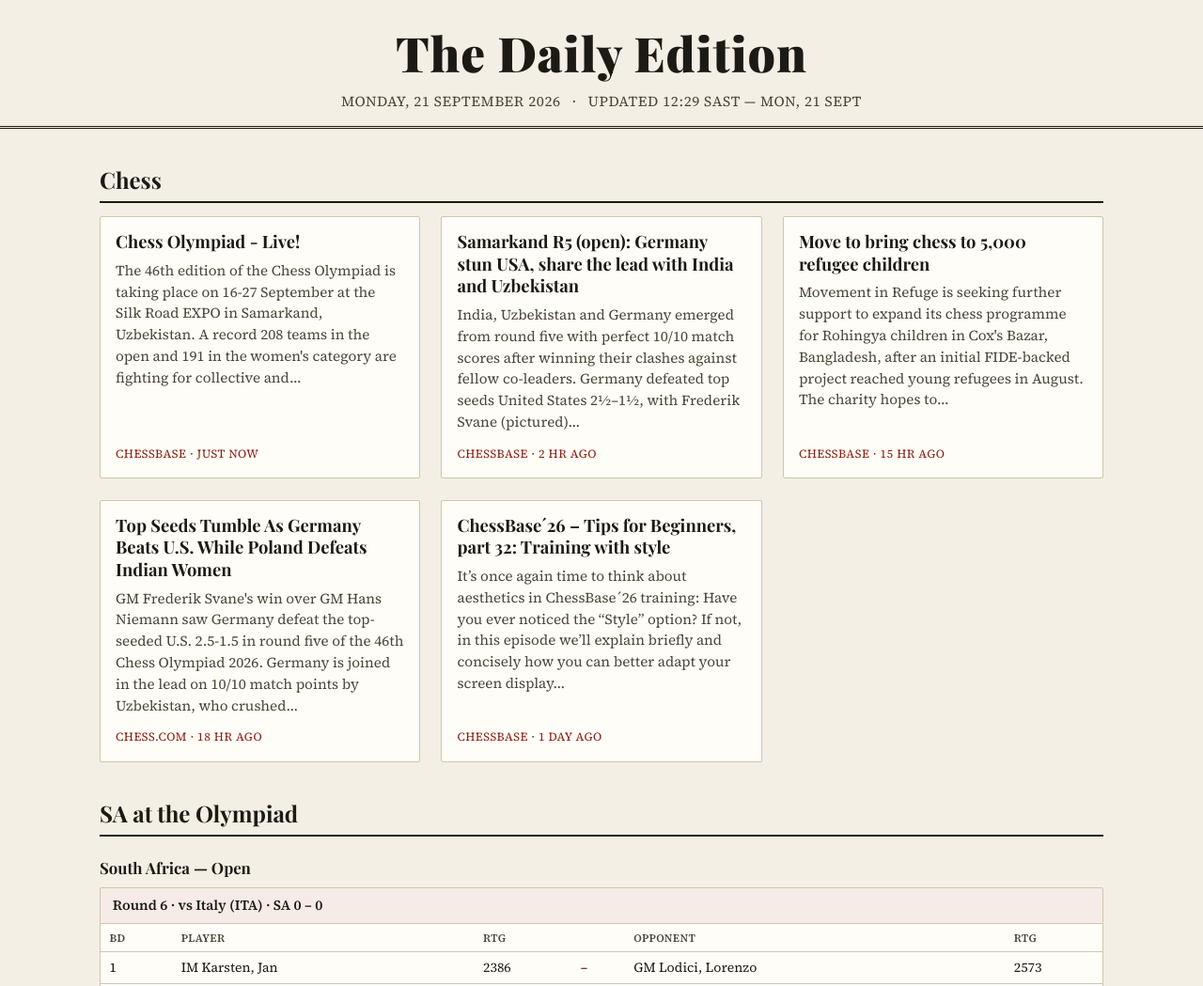
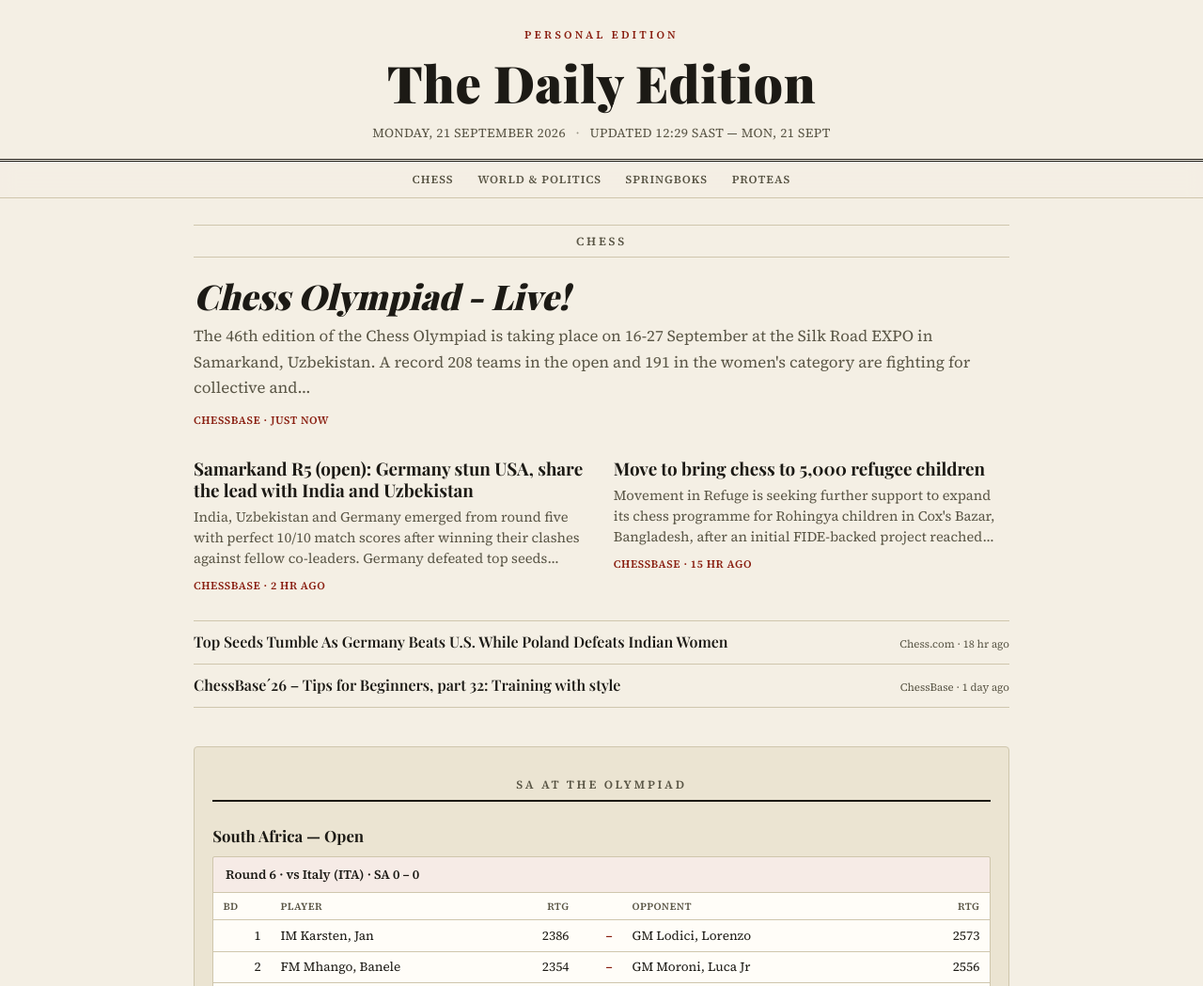
Before and after one commit to heynsanthon-ui/DailyNews, a website: page docs/index.html in a window 1280 px wide. Shown: the top 1049 px of the page at 94% size. Drawn offline with nearby package versions, Linux system fonts and the light colour scheme; a web font is replaced by a local one.

Commit message:
Redesign as a personal broadsheet, not a dashboard
Replaces the uniform card grid with real editorial hierarchy: one
lead story per section (large italic serif headline, full summary),
two secondary stories, then the rest as a compact "in brief" list —
size and density now signal importance instead of every story getting
identical treatment.

Also adds: a proper masthead kicker, a sticky jump-nav across the
four sections, and a distinct "scoreboard" treatment for the chess
results/standings/performance tables (tinted panel, tabular numerals,
right-aligned figures) so they read as reference material rather than
imitating the news cards above them.

Co-Authored-By: Claude Sonnet 5 <noreply@anthropic.com>

```diff
--- a/docs/app.js
+++ b/docs/app.js
@@ -12,16 +12,31 @@ function relativeTime(isoDate) {
   return `${days} day${days === 1 ? "" : "s"} ago`;
 }
 
-function renderCard(article) {
+function cell(tag, text, className) {
+  const el = document.createElement(tag);
+  if (text != null) el.textContent = text;
+  if (className) el.className = className;
+  return el;
+}
+
+function numCell(text) {
+  return cell("td", text, "num");
+}
+
+function storyMeta(article) {
+  return [article.source, relativeTime(article.publishedAt)].filter(Boolean).join(" · ");
+}
+
+function renderLead(article) {
   const a = document.createElement("a");
-  a.className = "card";
+  a.className = "story-link story-lead" + (article.image ? "" : " no-image");
   a.href = article.link;
   a.target = "_blank";
   a.rel = "noopener noreferrer";
 
   if (article.image) {
     const img = document.createElement("img");
-    img.className = "card-image";
+    img.className = "story-lead-image";
     img.src = article.image;
     img.alt = "";
     img.loading = "lazy";
@@ -31,59 +46,85 @@ function renderCard(article) {
   }
 
   const body = document.createElement("div");
-  body.className = "card-body";
+  body.appendChild(cell("h3", article.title, "story-lead-headline"));
+  if (article.summary) body.appendChild(cell("p", article.summary, "story-lead-summary"));
+  body.appendChild(cell("div", storyMeta(article), "story-meta"));
+  a.appendChild(body);
 
-  const headline = document.createElement("h3");
-  headline.className = "card-headline";
-  headline.textContent = article.title;
-  body.appendChild(headline);
+  return a;
+}
 
-  if (article.summary) {
-    const summary = document.createElement("p");
-    summary.className = "card-summary";
-    summary.textContent = article.summary;
-    body.appendChild(summary);
+function renderSecondary(article) {
+  const a = document.createElement("a");
+  a.className = "story-link";
+  a.href = article.link;
+  a.target = "_blank";
+  a.rel = "noopener noreferrer";
+
+  if (article.image) {
+    const img = document.createElement("img");
+    img.className = "story-secondary-image";
+    img.src = article.image;
+    img.alt = "";
+    img.loading = "lazy";
+    img.referrerPolicy = "no-referrer";
+    img.onerror = () => img.remove();
+    a.appendChild(img);
   }
 
-  const meta = document.createElement("div");
-  meta.className = "card-meta";
-  meta.textContent = [article.source, relativeTime(article.publishedAt)].filter(Boolean).join(" · ");
-  body.appendChild(meta);
+  a.appendChild(cell("h4", article.title, "story-secondary-headline"));
+  if (article.summary) a.appendChild(cell("p", article.summary, "story-secondary-summary"));
+  a.appendChild(cell("div", storyMeta(article), "story-meta"));
 
-  a.appendChild(body);
+  return a;
+}
+
+function renderBrief(article) {
+  const a = document.createElement("a");
+  a.className = "story-link story-brief";
+  a.href = article.link;
+  a.target = "_blank";
+  a.rel = "noopener noreferrer";
+
+  a.appendChild(cell("span", article.title, "story-brief-headline"));
+  a.appendChild(cell("span", storyMeta(article), "story-brief-meta"));
+
   return a;
 }
 
 function renderSection(section) {
   const wrap = document.createElement("section");
   wrap.className = "section";
+  wrap.id = `section-${section.id}`;
 
-  const title = document.createElement("h2");
-  title.className = "section-title";
-  title.textContent = section.title;
-  wrap.appendChild(title);
-
-  const grid = document.createElement("div");
-  grid.className = "card-grid";
+  wrap.appendChild(cell("h2", section.title, "section-title"));
 
   if (section.articles.length === 0) {
-    const empty = document.createElement("p");
-    empty.className = "status";
-    empty.textContent = "No stories right now — check back later.";
-    wrap.appendChild(empty);
-  } else {
-    section.articles.forEach((article) => grid.appendChild(renderCard(article)));
+    wrap.appendChild(cell("p", "No stories right now — check back later.", "status"));
+    return wrap;
+  }
+
+  const [lead, ...rest] = section.articles;
+  const secondary = rest.slice(0, 2);
+  const briefs = rest.slice(2);
+
+  wrap.appendChild(renderLead(lead));
+
+  if (secondary.length > 0) {
+    const grid = document.createElement("div");
+    grid.className = "story-secondary-grid";
+    secondary.forEach((article) => grid.appendChild(renderSecondary(article)));
     wrap.appendChild(grid);
   }
 
+  if (briefs.length > 0) {
+    const list = document.createElement("div");
+    list.className = "story-briefs";
+    briefs.forEach((article) => list.appendChild(renderBrief(article)));
+    wrap.appendChild(list);
+  }
+
   return wrap;
-}
-
-function cell(tag, text, className) {
-  const el = document.createElement(tag);
-  if (text != null) el.textContent = text;
-  if (className) el.className = className;
-  return el;
 }
 
 function renderOlympiadRound(round) {
@@ -105,7 +146,9 @@ function renderOlympiadRound(round) {
 
   const thead = document.createElement("thead");
   const headRow = document.createElement("tr");
-  ["Bd", "Player", "Rtg", "", "Opponent", "Rtg"].forEach((h) => headRow.appendChild(cell("th", h)));
+  ["Bd", "Player", "Rtg", "", "Opponent", "Rtg"].forEach((h, i) =>
+    headRow.appendChild(cell("th", h, i === 2 || i === 5 ? "num" : undefined))
+  );
   thead.appendChild(headRow);
   table.appendChild(thead);
 
@@ -115,12 +158,12 @@ function renderOlympiadRound(round) {
     .sort((a, b) => a.board - b.board)
     .forEach((b) => {
       const tr = document.createElement("tr");
-      tr.appendChild(cell("td", b.board));
+      tr.appendChild(numCell(b.board));
       tr.appendChild(cell("td", [b.title, b.player].filter(Boolean).join(" ")));
-      tr.appendChild(cell("td", b.rating ?? "—"));
-      tr.appendChild(cell("td", b.result ?? "–", "olympiad-result"));
+      tr.appendChild(numCell(b.rating ?? "—"));
+      tr.appendChild(cell("td", b.result ?? "–", "olympiad-result num"));
       tr.appendChild(cell("td", [b.opponentTitle, b.opponent].filter(Boolean).join(" ")));
-      tr.appendChild(cell("td", b.opponentRating ?? "—"));
+      tr.appendChild(numCell(b.opponentRating ?? "—"));
       tbody.appendChild(tr);
     });
   table.appendChild(tbody);
@@ -142,20 +185,23 @@ function renderStandingsTable(group) {
 
   const thead = document.createElement("thead");
   const headRow = document.createElement("tr");
-  ["Rk", "Team", "W", "D", "L", "Pts", "Seed", "vs Seed"].forEach((h) => headRow.appendChild(cell("th", h)));
+  const numericHeads = new Set(["Rk", "W", "D", "L", "Pts", "Seed", "vs Seed"]);
+  ["Rk", "Team", "W", "D", "L", "Pts", "Seed", "vs Seed"].forEach((h) =>
+    headRow.appendChild(cell("th", h, numericHeads.has(h) ? "num" : undefined))
+  );
   thead.appendChild(headRow);
   table.appendChild(thead);
 
   const tbody = document.createElement("tbody");
   const rowFor = (t) => {
     const tr = document.createElement("tr");
-    tr.appendChild(cell("td", t.rank));
+    tr.appendChild(numCell(t.rank));
     tr.appendChild(cell("td", `${t.team} (${t.fed})`));
-    tr.appendChild(cell("td", t.wins));
-    tr.appendChild(cell("td", t.draws));
-    tr.appendChild(cell("td", t.losses));
-    tr.appendChild(cell("td", t.matchPoints, "olympiad-result"));
-    tr.appendChild(cell("td", t.seedRank ?? "—"));
+    tr.appendChild(numCell(t.wins));
+    tr.appendChild(numCell(t.draws));
+    tr.appendChild(numCell(t.losses));
+    tr.appendChild(cell("td", t.matchPoints, "olympiad-result num"));
+    tr.appendChild(numCell(t.seedRank ?? "—"));
 
     let vsSeedText = "—";
     if (t.seedRank != null) {
@@ -164,7 +210,7 @@ function renderStandingsTable(group) {
       else if (diff < 0) vsSeedText = `▼ ${-diff}`;
       else vsSeedText = "on seed";
     }
-    tr.appendChild(cell("td", vsSeedText, "olympiad-result"));
+    tr.appendChild(cell("td", vsSeedText, "olympiad-result num"));
 
     if (t.fed === "RSA") tr.classList.add("olympiad-sa-row");
     return tr;
@@ -192,7 +238,8 @@ function renderStandingsSection(standings) {
   if (!standings || standings.length === 0) return null;
 
   const wrap = document.createElement("section");
-  wrap.className = "section";
+  wrap.className = "section section-scoreboard";
+  wrap.id = "section-standings";
   wrap.appendChild(cell("h2", "Olympiad Standings", "section-title"));
 
   standings.forEach((group) => {
@@ -237,19 +284,22 @@ function renderPerformanceTeam(team) {
 
     const thead = document.createElement("thead");
     const headRow = document.createElement("tr");
-    ["Bd", "Player", "Rtg", "Score", "Perf.", "+/-"].forEach((h) => headRow.appendChild(cell("th", h)));
+    const numericHeads = new Set(["Bd", "Rtg", "Score", "Perf.", "+/-"]);
+    ["Bd", "Player", "Rtg", "Score", "Perf.", "+/-"].forEach((h) =>
+      headRow.appendChild(cell("th", h, numericHeads.has(h) ? "num" : undefined))
+    );
     thead.appendChild(headRow);
     table.appendChild(thead);
 
     const tbody = document.createElement("tbody");
     team.roster.forEach((p) => {
       const tr = document.createElement("tr");
-      tr.appendChild(cell("td", p.board));
+      tr.appendChild(numCell(p.board));
       tr.appendChild(cell("td", [p.title, p.name].filter(Boolean).join(" ")));
-      tr.appendChild(cell("td", p.rating ?? "—"));
-      tr.appendChild(cell("td", p.points != null && p.games != null ? `${p.points}/${p.games}` : "—"));
-      tr.appendChild(cell("td", p.performanceRating ?? "—"));
-      tr.appendChild(cell("td", formatChange(p.ratingChange), "olympiad-result"));
+      tr.appendChild(numCell(p.rating ?? "—"));
+      tr.appendChild(numCell(p.points != null && p.games != null ? `${p.points}/${p.games}` : "—"));
+      tr.appendChild(numCell(p.performanceRating ?? "—"));
+      tr.appendChild(cell("td", formatChange(p.ratingChange), "olympiad-result num"));
       tbody.appendChild(tr);
     });
     table.appendChild(tbody);
@@ -264,7 +314,8 @@ function renderPerformanceSection(performance) {
   if (!performance || performance.length === 0) return null;
 
   const wrap = document.createElement("section");
-  wrap.className = "section";
+  wrap.className = "section section-scoreboard";
+  wrap.id = "section-performance";
   wrap.appendChild(cell("h2", "Performance vs Expectations", "section-title"));
 
   performance.forEach((team) => {
@@ -279,7 +330,8 @@ function renderOlympiadSection(teams) {
   if (!teams || teams.length === 0) return null;
 
   const wrap = document.createElement("section");
-  wrap.className = "section";
+  wrap.className = "section section-scoreboard";
+  wrap.id = "section-olympiad";
   wrap.appendChild(cell("h2", "SA at the Olympiad", "section-title"));
 
   teams.forEach((team) => {
@@ -289,6 +341,16 @@ function renderOlympiadSection(teams) {
   });
 
   return wrap;
+}
+
+function renderJumpNav(sections) {
+  const nav = document.getElementById("jump-nav");
+  sections.forEach((section) => {
+    const link = document.createElement("a");
+    link.href = `#section-${section.id}`;
+    link.textContent = section.title;
+    nav.appendChild(link);
+  });
 }
 
 async function main() {
@@ -311,6 +373,7 @@ async function main() {
 
     labelEl.textContent = data.edition || "";
     status.remove();
+    renderJumpNav(data.sections);
     data.sections.forEach((section) => {
       paper.appendChild(renderSection(section));
       if (section.id === "chess") {
--- a/docs/index.html
+++ b/docs/index.html
@@ -17,13 +17,14 @@
 
 <link rel="preconnect" href="https://fonts.googleapis.com" />
 <link rel="preconnect" href="https://fonts.gstatic.com" crossorigin />
-<link href="https://fonts.googleapis.com/css2?family=Playfair+Display:wght@600;700;900&family=Source+Serif+4:opsz,wght@8..60,400;8..60,600&display=swap" rel="stylesheet" />
+<link href="https://fonts.googleapis.com/css2?family=Playfair+Display:ital,wght@0,600;0,700;0,900;1,700&family=Source+Serif+4:opsz,wght@8..60,400;8..60,600&display=swap" rel="stylesheet" />
 
-<link rel="stylesheet" href="style.css?v=ba88d690" />
+<link rel="stylesheet" href="style.css?v=1" />
 </head>
 <body>
 <header class="masthead">
   <div class="masthead-inner">
+    <p class="masthead-kicker">Personal Edition</p>
     <h1 class="masthead-title">The Daily Edition</h1>
     <div class="masthead-meta">
       <span id="edition-date"></span>
@@ -33,7 +34,9 @@
   </div>
 </header>
 
-<main id="paper">
+<nav id="jump-nav" class="jump-nav" aria-label="Sections"></nav>
+
+<main id="paper" class="paper">
   <p id="status" class="status">Fetching this morning's edition…</p>
 </main>
 
@@ -41,6 +44,6 @@
   <p>Assembled automatically each morning and topped up through the day.</p>
 </footer>
 
-<script src="app.js?v=7a9b722b"></script>
+<script src="app.js?v=1"></script>
 </body>
 </html>
--- a/docs/style.css
+++ b/docs/style.css
@@ -1,8 +1,9 @@
 :root {
   --paper: #f4efe4;
   --paper-card: #fffdf8;
+  --paper-tint: #ebe4d2;
   --ink: #1c1a15;
-  --ink-soft: #4a4638;
+  --ink-soft: #5a5646;
   --rule: #cfc6ad;
   --accent: #8a1f11;
 }
@@ -11,8 +12,9 @@
   :root {
     --paper: #17150f;
     --paper-card: #221f17;
+    --paper-tint: #1e1b12;
     --ink: #f2ede0;
-    --ink-soft: #c9c2ac;
+    --ink-soft: #b3ac98;
     --rule: #47422f;
     --accent: #e2795f;
   }
@@ -33,41 +35,92 @@ body {
 
 a {
   color: inherit;
+  text-decoration: none;
 }
 
+/* ---------- Masthead ---------- */
+
 .masthead {
+  padding: 1.8rem 1rem 1.1rem;
   border-bottom: 3px double var(--ink);
-  padding: 1.4rem 1rem 1rem;
 }
 
 .masthead-inner {
-  max-width: 1100px;
+  max-width: 900px;
   margin: 0 auto;
   text-align: center;
+}
+
+.masthead-kicker {
+  margin: 0 0 0.4rem;
+  font-size: 0.72rem;
+  font-weight: 600;
+  letter-spacing: 0.28em;
+  text-transform: uppercase;
+  color: var(--accent);
 }
 
 .masthead-title {
   font-family: "Playfair Display", "Times New Roman", serif;
   font-weight: 900;
-  font-size: clamp(2rem, 6vw, 3.2rem);
-  letter-spacing: 0.02em;
+  font-size: clamp(2rem, 6vw, 3.4rem);
+  letter-spacing: 0.01em;
   margin: 0;
 }
 
 .masthead-meta {
-  margin-top: 0.4rem;
+  margin-top: 0.5rem;
   color: var(--ink-soft);
-  font-size: 0.95rem;
-  letter-spacing: 0.04em;
+  font-size: 0.85rem;
+  letter-spacing: 0.03em;
   text-transform: uppercase;
 }
 
 .masthead-meta .dot {
   margin: 0 0.5em;
+  opacity: 0.6;
 }
 
-#paper {
-  max-width: 1100px;
+/* ---------- Jump nav ---------- */
+
+.jump-nav {
+  position: sticky;
+  top: 0;
+  z-index: 10;
+  display: flex;
+  justify-content: center;
+  flex-wrap: wrap;
+  gap: 1.6rem;
+  padding: 0.65rem 1rem;
+  background: color-mix(in srgb, var(--paper) 94%, transparent);
+  backdrop-filter: blur(8px);
+  -webkit-backdrop-filter: blur(8px);
+  border-bottom: 1px solid var(--rule);
+  font-size: 0.76rem;
+  font-family: "Source Serif 4", Georgia, serif;
+  font-weight: 600;
+  letter-spacing: 0.08em;
+  text-transform: uppercase;
+}
+
+.jump-nav:empty {
+  display: none;
+}
+
+.jump-nav a {
+  color: var(--ink-soft);
+  transition: color 0.15s ease;
+}
+
+.jump-nav a:hover,
+.jump-nav a:focus-visible {
+  color: var(--accent);
+}
+
+/* ---------- Layout ---------- */
+
+.paper {
+  max-width: 900px;
   margin: 0 auto;
   padding: 0 1rem;
 }
@@ -80,87 +133,172 @@ a {
 }
 
 .section {
-  margin-top: 2.4rem;
+  margin-top: 2.6rem;
+  scroll-margin-top: 3.2rem;
+}
+
+.section:first-child {
+  margin-top: 1.8rem;
 }
 
 .section-title {
-  font-family: "Playfair Display", serif;
-  font-weight: 700;
-  font-size: 1.5rem;
-  margin: 0 0 0.9rem;
-  padding-bottom: 0.4rem;
-  border-bottom: 2px solid var(--ink);
-}
-
-.card-grid {
-  display: grid;
-  grid-template-columns: repeat(auto-fill, minmax(260px, 1fr));
-  gap: 1.4rem;
-}
-
-.card {
-  display: block;
-  text-decoration: none;
-  background: var(--paper-card);
-  border: 1px solid var(--rule);
-  border-radius: 2px;
-  overflow: hidden;
-  display: flex;
-  flex-direction: column;
-  transition: transform 0.15s ease, box-shadow 0.15s ease;
-}
-
-.card:hover,
-.card:focus-visible {
-  transform: translateY(-2px);
-  box-shadow: 0 6px 18px rgba(0, 0, 0, 0.12);
-}
-
-.card-image {
-  width: 100%;
-  aspect-ratio: 16 / 10;
-  object-fit: cover;
-  background: var(--rule);
-  display: block;
-}
-
-.card-body {
-  padding: 0.9rem 1rem 1.1rem;
-  flex: 1;
-  display: flex;
-  flex-direction: column;
-}
-
-.card-headline {
-  font-family: "Playfair Display", serif;
-  font-weight: 700;
-  font-size: 1.15rem;
-  line-height: 1.28;
-  margin: 0 0 0.5rem;
-  color: var(--ink);
-}
-
-.card-summary {
-  font-size: 0.95rem;
-  line-height: 1.5;
+  margin: 0 0 1.3rem;
+  padding: 0.5rem 0;
+  border-top: 1px solid var(--rule);
+  border-bottom: 1px solid var(--rule);
+  text-align: center;
+  font-family: "Source Serif 4", Georgia, serif;
+  font-weight: 600;
+  font-size: 0.78rem;
+  letter-spacing: 0.22em;
+  text-transform: uppercase;
   color: var(--ink-soft);
-  margin: 0 0 0.8rem;
-  flex: 1;
-}
-
-.card-meta {
-  font-size: 0.78rem;
-  text-transform: uppercase;
-  letter-spacing: 0.04em;
-  color: var(--accent);
 }
 
 .olympiad-team-title {
   font-family: "Playfair Display", serif;
   font-weight: 700;
   font-size: 1.05rem;
-  margin: 1.4rem 0 0.6rem;
+  margin: 1.6rem 0 0.7rem;
   color: var(--ink);
+}
+
+/* ---------- Story hierarchy ---------- */
+
+.story-lead {
+  display: grid;
+  grid-template-columns: 1.3fr 1fr;
+  gap: 1.6rem;
+  margin-bottom: 2rem;
+  align-items: start;
+}
+
+.story-lead.no-image {
+  grid-template-columns: 1fr;
+}
+
+.story-lead-image {
+  width: 100%;
+  aspect-ratio: 16 / 10;
+  object-fit: cover;
+}
+
+.story-lead-headline {
+  font-family: "Playfair Display", serif;
+  font-weight: 900;
+  font-style: italic;
+  line-height: 1.08;
+  font-size: clamp(1.6rem, 3.4vw, 2.3rem);
+  margin: 0 0 0.6rem;
+}
+
+.story-lead-summary {
+  font-size: 1.05rem;
+  line-height: 1.62;
+  color: var(--ink-soft);
+  margin: 0 0 0.8rem;
+}
+
+.story-secondary-grid {
+  display: grid;
+  grid-template-columns: repeat(2, 1fr);
+  gap: 1.6rem;
+  margin-bottom: 1.8rem;
+}
+
+.story-secondary-image {
+  width: 100%;
+  aspect-ratio: 16 / 10;
+  object-fit: cover;
+  margin-bottom: 0.7rem;
+}
+
+.story-secondary-headline {
+  font-family: "Playfair Display", serif;
+  font-weight: 700;
+  line-height: 1.22;
+  font-size: 1.18rem;
+  margin: 0 0 0.4rem;
+}
+
+.story-secondary-summary {
+  font-size: 0.92rem;
+  line-height: 1.5;
+  color: var(--ink-soft);
+  margin: 0 0 0.6rem;
+  display: -webkit-box;
+  -webkit-line-clamp: 3;
+  -webkit-box-orient: vertical;
+  overflow: hidden;
+}
+
+.story-meta {
+  font-size: 0.72rem;
+  text-transform: uppercase;
+  letter-spacing: 0.05em;
+  color: var(--accent);
+  font-family: "Source Serif 4", Georgia, serif;
+  font-weight: 600;
+}
+
+.story-briefs {
+  border-top: 1px solid var(--rule);
+}
+
+.story-brief {
+  display: flex;
+  justify-content: space-between;
+  align-items: baseline;
+  gap: 1.2rem;
+  padding: 0.75rem 0;
+  border-bottom: 1px solid var(--rule);
+}
+
+.story-brief-headline {
+  font-family: "Playfair Display", serif;
+  font-weight: 600;
+  font-size: 1rem;
+  line-height: 1.3;
+}
+
+.story-brief-meta {
+  flex-shrink: 0;
+  font-size: 0.72rem;
+  color: var(--ink-soft);
+  white-space: nowrap;
+  font-family: "Source Serif 4", Georgia, serif;
+}
+
+.story-link:hover .story-lead-headline,
+.story-link:hover .story-secondary-headline,
+.story-link:hover .story-brief-headline {
+  text-decoration: underline;
+  text-decoration-color: var(--accent);
+  text-underline-offset: 3px;
+}
+
+@media (max-width: 640px) {
+  .story-lead {
+    grid-template-columns: 1fr;
+  }
+  .story-secondary-grid {
+    grid-template-columns: 1fr;
+  }
+}
+
+/* ---------- Scoreboard modules (chess results, standings, performance) ---------- */
+
+.section-scoreboard {
+  background: var(--paper-tint);
+  border: 1px solid var(--rule);
+  border-radius: 4px;
+  padding: 1.4rem 1.2rem 1.6rem;
+}
+
+.section-scoreboard .section-title {
+  border-top: none;
+  border-bottom: 2px solid var(--ink);
+  margin-bottom: 1rem;
 }
 
 .olympiad-round {
@@ -170,10 +308,14 @@ a {
   border-radius: 2px;
 }
 
+.olympiad-round:last-child {
+  margin-bottom: 0;
+}
+
 .olympiad-round-header {
   padding: 0.55rem 0.8rem;
   font-weight: 600;
-  font-size: 0.92rem;
+  font-size: 0.85rem;
   border-bottom: 1px solid var(--rule);
   background: color-mix(in srgb, var(--accent) 8%, transparent);
 }
@@ -185,13 +327,14 @@ a {
 .olympiad-table {
   width: 100%;
   border-collapse: collapse;
-  font-size: 0.88rem;
+  font-size: 0.85rem;
   white-space: nowrap;
+  font-variant-numeric: tabular-nums;
 }
 
 .olympiad-table th,
 .olympiad-table td {
-  padding: 0.4rem 0.6rem;
+  padding: 0.42rem 0.65rem;
   text-align: left;
   border-bottom: 1px solid var(--rule);
 }
@@ -200,16 +343,20 @@ a {
   color: var(--ink-soft);
   font-weight: 600;
   text-transform: uppercase;
-  font-size: 0.72rem;
-  letter-spacing: 0.03em;
+  font-size: 0.68rem;
+  letter-spacing: 0.04em;
 }
 
 .olympiad-table tr:last-child td {
   border-bottom: none;
 }
 
+.olympiad-table td.num,
+.olympiad-table th.num {
+  text-align: right;
+}
+
 .olympiad-result {
-  text-align: center;
   font-weight: 700;
   color: var(--accent);
 }
@@ -224,8 +371,10 @@ a {
   color: var(--ink-soft);
 }
 
+/* ---------- Footer ---------- */
+
 .colophon {
-  max-width: 1100px;
+  max-width: 900px;
   margin: 3rem auto 0;
   padding: 1rem;
   text-align: center;
@@ -233,9 +382,3 @@ a {
   font-size: 0.85rem;
   border-top: 1px solid var(--rule);
 }
-
-@media (max-width: 480px) {
-  .card-grid {
-    grid-template-columns: 1fr;
-  }
-}
```
